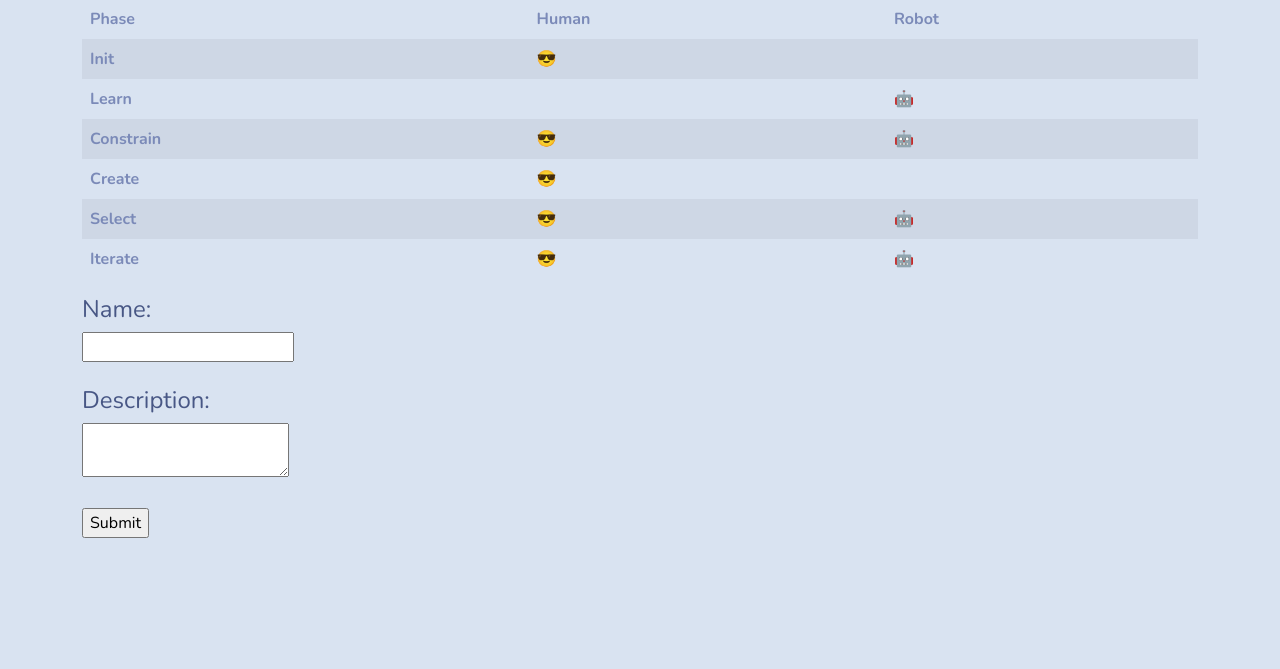
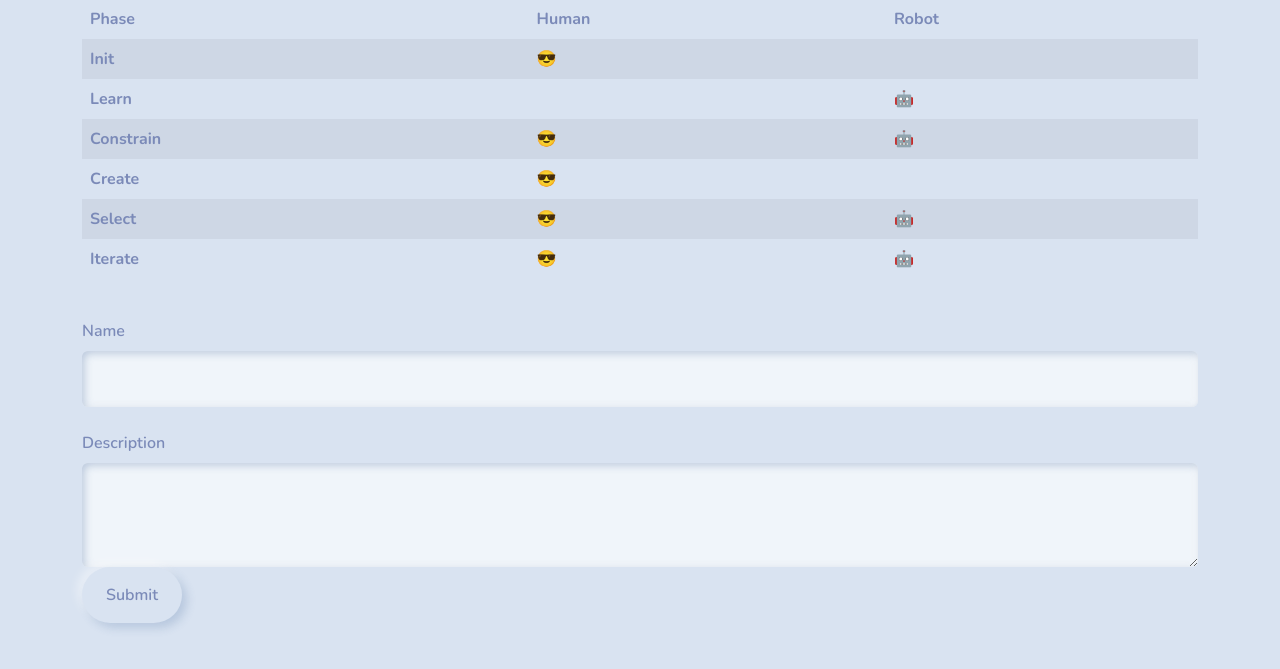
Before and after one commit to BellottiTech/too-large-PR, a Flask app: page / in a window 1280 px wide. Shown: the part 113-782 px from the top of the page. Run offline with Flask 2, Linux system fonts and the light colour scheme; some libraries are stand-ins or nearby versions.

Commit message:
fixing form style

```diff
--- a/templates/index.html
+++ b/templates/index.html
@@ -95,12 +95,21 @@
           <div class="row">
             <div class="col">
             <form action="/submit" method="POST">
-                <h4>Name:</h4>
-                <input name="key" type="hidden" value="{{key}}"/>
-                <input name="name" id="name" type="text"><br><br>
-            <h4>Description:</h4>
-            <textarea name="description" id="description"></textarea><br><br>
-                <input type="submit"/>
+                <fieldset>
+                <div class="form-group">
+                    <label for="name" class="form-label mt-4">Name</label>
+                    <input name="key" type="hidden" value="{{key}}"/>
+                    <input class="form-control" name="name" id="name" type="text">
+                  </div>
+                  <div class="form-group">
+                    <label for="description" class="form-label mt-4">Description</label>
+                    <textarea class="form-control" name="description" id="description" rows="3"></textarea>
+                  </div>
+                </fieldset>
+            <fieldset class="form-group">
+                <input type="submit" class="btn btn-primary"/>
+                </div>
+            </fieldset>
             </form>
         </div>
           </div>
```
